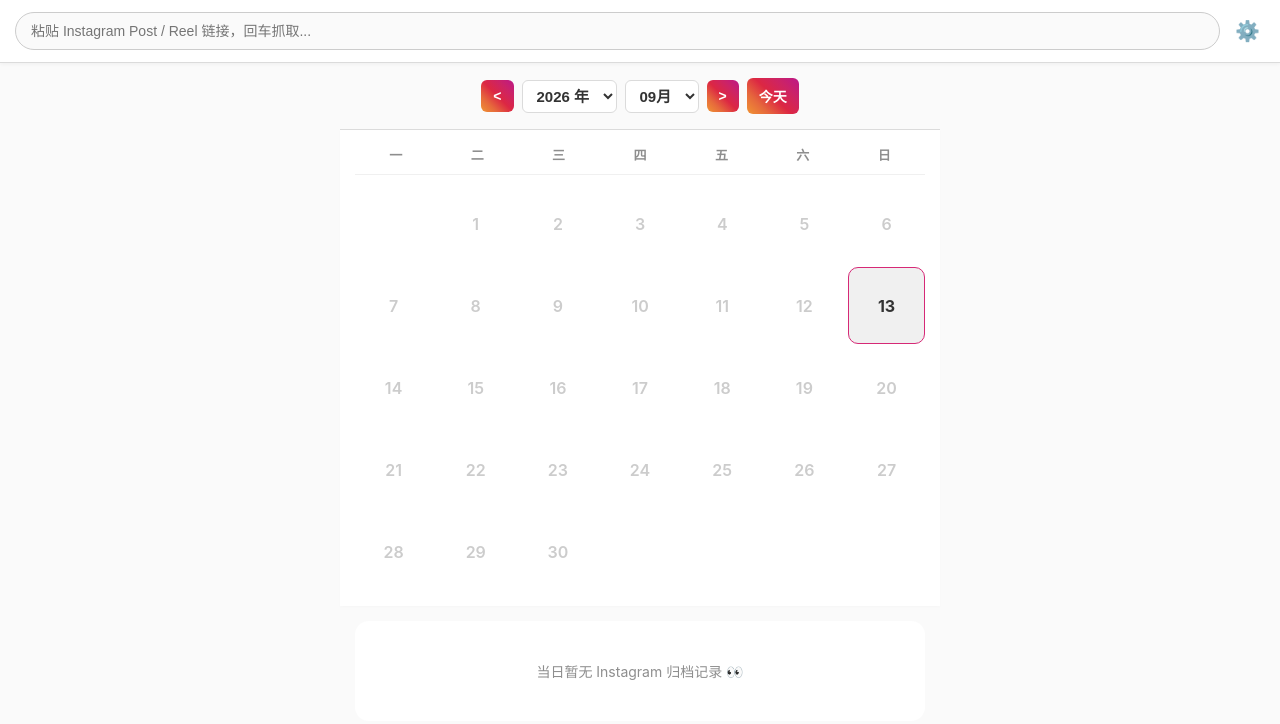
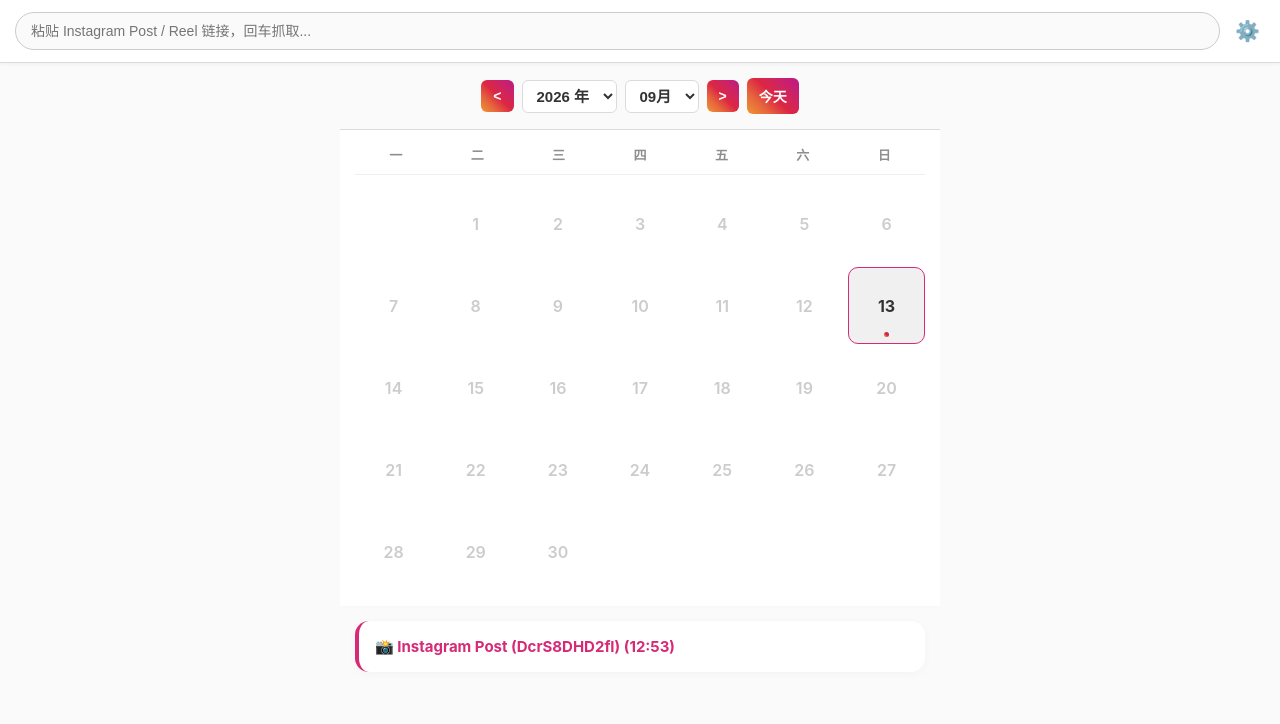
Before and after one commit to moodHappy/Instagram-File, a plain HTML site: page docs/index.html in a window 1280 px wide. Drawn offline with Linux system fonts and the light colour scheme.

Commit message:
Update calendar index

```diff
--- a/docs/index.html
+++ b/docs/index.html
@@ -144,7 +144,7 @@
     </div>
 
     <script>
-        const archiveData = /*DATA_START*/{"2026":{"9":{}}}/*DATA_END*/;
+        const archiveData = /*DATA_START*/{"2026":{"9":{"13":[{"time":"12:53","path":"2026/9/2026_9_13_1253_ins.html","title":"📸 Instagram Post (DcrS8DHD2fI)"}]}}}/*DATA_END*/;
         const today = new Date();
         const AppState = { year: today.getFullYear(), month: today.getMonth() + 1, day: today.getDate(), deleteMode: false };
 
```
